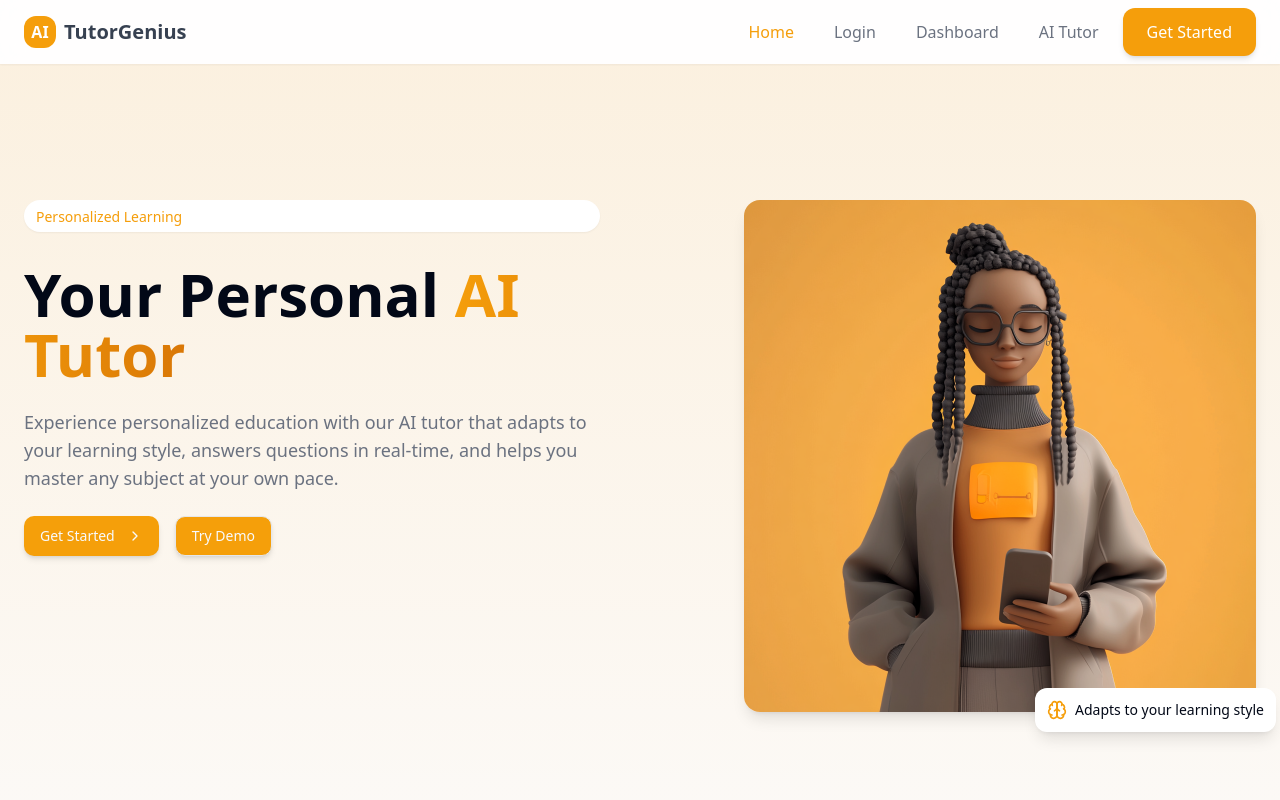
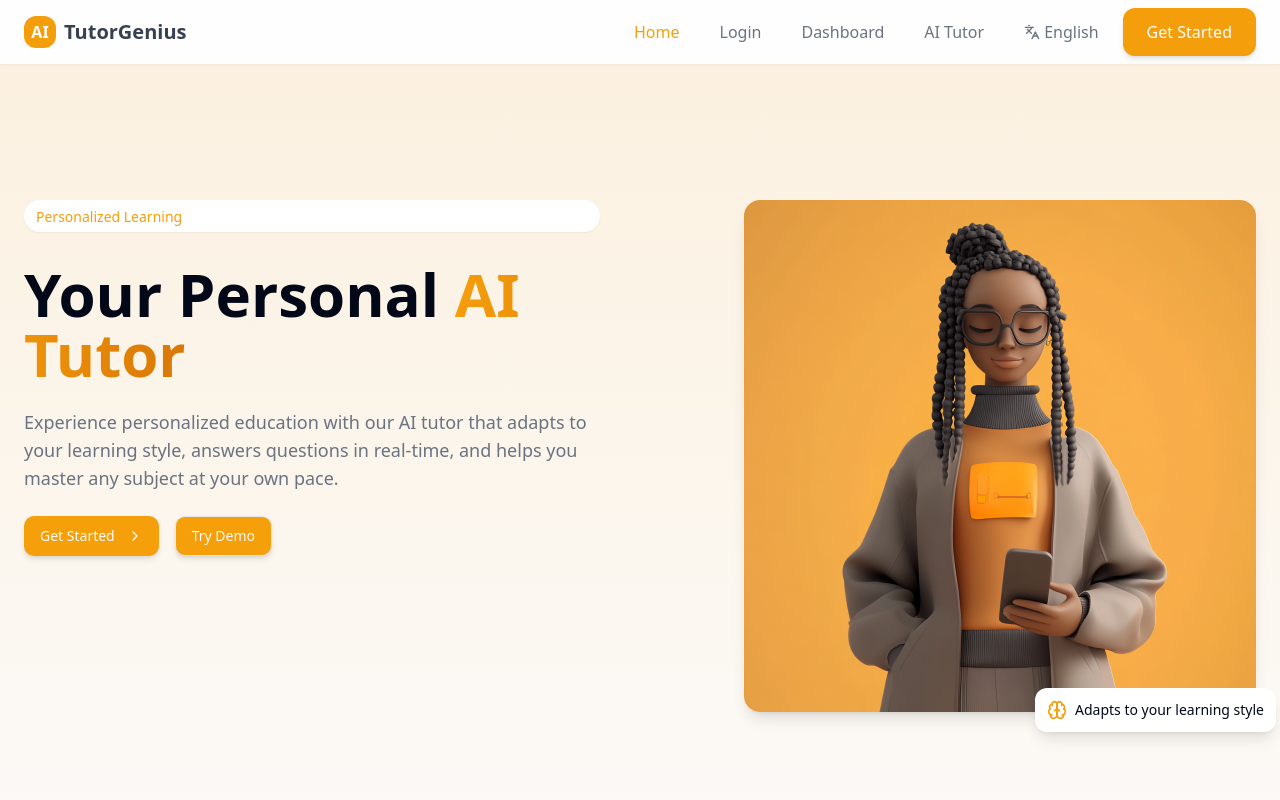
Before and after one commit to yayeeu/tutor-genius-corner, a React (Vite) app: page / in a window 1280 px wide. Shown: the top 800 px of the page. Built offline with nearby package versions, Linux system fonts and the light colour scheme.

Commit message:
Add language selection menu to navigation
Implement a language selection menu in the navigation bar, with English and Amharic as options.

```diff
--- a/src/components/Navigation.tsx
+++ b/src/components/Navigation.tsx
@@ -1,16 +1,29 @@
 
 import { useState } from 'react';
 import { Link, useLocation } from 'react-router-dom';
-import { Menu, X } from 'lucide-react';
+import { Menu, X, Languages } from 'lucide-react';
+import {
+  DropdownMenu,
+  DropdownMenuContent,
+  DropdownMenuItem,
+  DropdownMenuTrigger,
+} from "@/components/ui/dropdown-menu";
 
 const Navigation = () => {
   const [isMenuOpen, setIsMenuOpen] = useState(false);
+  const [language, setLanguage] = useState('English');
   const location = useLocation();
 
   const isActive = (path: string) => location.pathname === path;
 
   const toggleMenu = () => {
     setIsMenuOpen(!isMenuOpen);
+  };
+
+  const handleLanguageChange = (lang: string) => {
+    setLanguage(lang);
+    // In a real app, this would trigger language context changes
+    console.log(`Language changed to: ${lang}`);
   };
 
   return (
@@ -37,19 +50,53 @@ const Navigation = () => {
           <Link to="/chat-tutor" className={isActive('/chat-tutor') ? 'nav-link-active' : 'nav-link'}>
             AI Tutor
           </Link>
+
+          {/* Language Selector - Desktop */}
+          <DropdownMenu>
+            <DropdownMenuTrigger className="nav-link flex items-center gap-1">
+              <Languages className="w-4 h-4" />
+              <span>{language}</span>
+            </DropdownMenuTrigger>
+            <DropdownMenuContent align="end" className="bg-white">
+              <DropdownMenuItem onClick={() => handleLanguageChange('English')}>
+                English
+              </DropdownMenuItem>
+              <DropdownMenuItem onClick={() => handleLanguageChange('Amharic')}>
+                Amharic
+              </DropdownMenuItem>
+            </DropdownMenuContent>
+          </DropdownMenu>
+
           <Link to="/screening" className='primary-button'>
             Get Started
           </Link>
         </div>
 
         {/* Mobile Menu Button */}
+        <div className="md:hidden flex items-center gap-2">
+          {/* Language Selector - Mobile */}
+          <DropdownMenu>
+            <DropdownMenuTrigger className="p-2 text-tutor-dark-gray">
+              <Languages className="w-5 h-5" />
+            </DropdownMenuTrigger>
+            <DropdownMenuContent align="end" className="bg-white">
+              <DropdownMenuItem onClick={() => handleLanguageChange('English')}>
+                English
+              </DropdownMenuItem>
+              <DropdownMenuItem onClick={() => handleLanguageChange('Amharic')}>
+                Amharic
+              </DropdownMenuItem>
+            </DropdownMenuContent>
+          </DropdownMenu>
+
           <button
-          className="md:hidden p-2 text-tutor-dark-gray"
+            className="p-2 text-tutor-dark-gray"
             onClick={toggleMenu}
             aria-label="Toggle menu"
           >
             {isMenuOpen ? <X /> : <Menu />}
           </button>
+        </div>
       </div>
 
       {/* Mobile Menu */}
```
Lines whose indentation alone changed are shown as unchanged.
